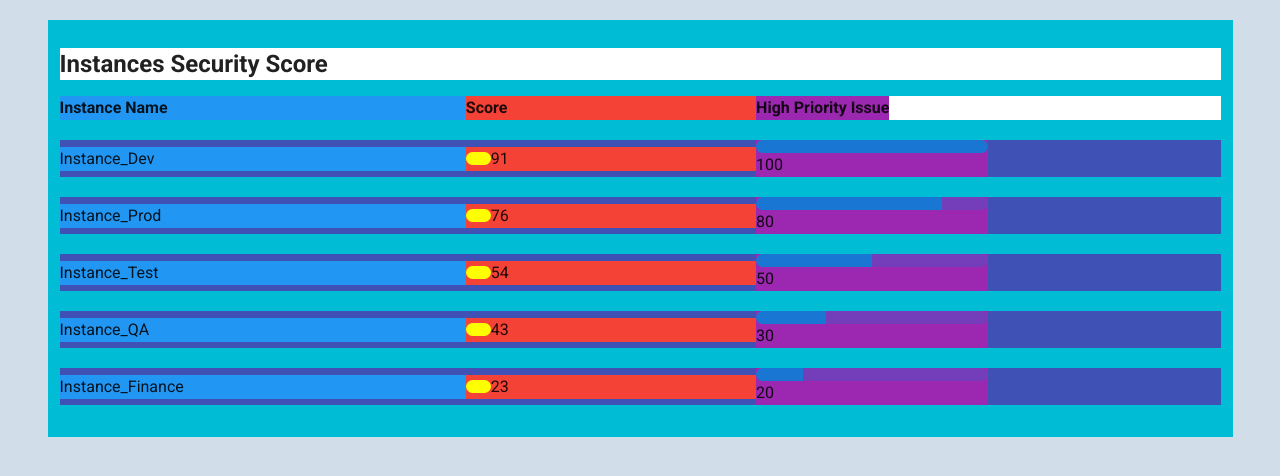
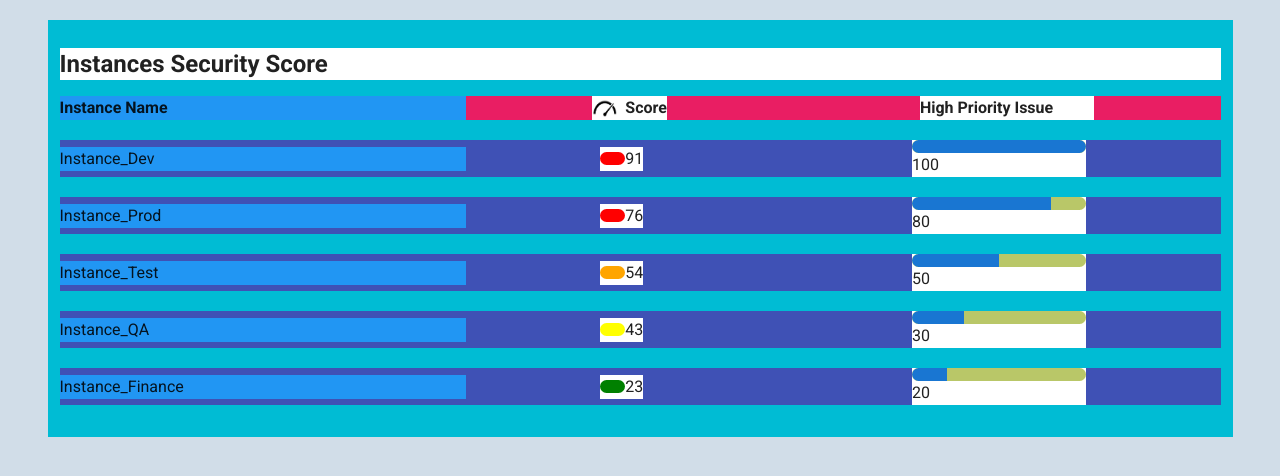
Before and after one commit to Swati11129/instance_security_score, a Vue app: page /#/ in a window 1280 px wide. Shown: the top 476 px of the page. Built offline with nearby package versions, Linux system fonts and the light colour scheme.

Commit message:
changed score color

```diff
--- a/src/components/InstanceSecurityScore.vue
+++ b/src/components/InstanceSecurityScore.vue
@@ -3,14 +3,15 @@
     <v-container class=" white my-5 cyan">
         <div class="text my-4 font-weight-bold text-h5 white  ">Instances Security Score</div>
         <div>
-            <div class="font-weight-bold d-flex white  " v-for="(title, i) in titles" :key="i">
+            <div class="font-weight-bold d-flex pink  " v-for="(title, i) in titles" :key="i">
                 <span style="width:35%" class="blue">
                     <div v-text="title.text"></div>
                 </span>
-                <span style="width: 25%;" class="red">
+                <div style="" class="white mx-auto d-flex">
+                    <img src="../assets/score icon.jpg" width="25" height="20" class="mr-2 my-auto">
                     <div v-text="title.score"> </div>
-                </span>
-                <span class="purple">
+                </div>
+                <span class="white mx-auto" style="width: 15%;">
                     <div v-text="title.priority"></div>
                 </span>
             </div>
@@ -22,13 +23,13 @@
                     <div class="blue my-auto" style="width:35%">
                         <div v-text="item.text"></div>
                     </div>
-                    <div  class="d-flex red my-auto" style="width:25%">
-                        <div  style="width:25px; height:13px" :style="{'background-color':bg_color}" class="rounded-pill my-auto   "/>
+                    <div  class="d-flex mx-auto white my-auto" style="">
+                        <div  style="width:25px; height:13px" :style="{'background-color':score_color(item.score)}" class="rounded-pill my-auto   "/>
                         <div v-text="item.score"/>
                     </div>
-                    <div class="purple my-auto" style="width:20%">
+                    <div class="white my-auto mx-auto" style="width:15%">
                         <div>
-                            <v-progress-linear   class="rounded-pill " v-model="item.high_priority_issue" height="13"  />
+                            <v-progress-linear   class="rounded-pill yellow " v-model="item.high_priority_issue" height="13"  />
                         </div>
                         <div v-text="item.high_priority_issue"></div>
                     </div>
@@ -42,8 +43,7 @@
 <script>
 export default {
     data: () => ({
-        // isLoading: true,
-        bg_color:'yellow',
+
         titles: [{
             text: 'Instance Name',
             score: 'Score',
@@ -77,6 +77,25 @@ export default {
         ],
 
     }),
+    methods:{
+        score_color(score){
+            if(score<=25){
+                return 'green'
+            }
+            else if(score>25 && score<=50)
+            {
+                return 'yellow'
+            }
+            else if(score>50 && score<=75)
+            {
+                return'orange'
+            }
+            else if(score>75 && score<=100)
+            {
+                return 'red'
+            }
+        }
+    }
 
 
 }
```
Also changed, not shown: src/assets/score icon.jpg (added).
